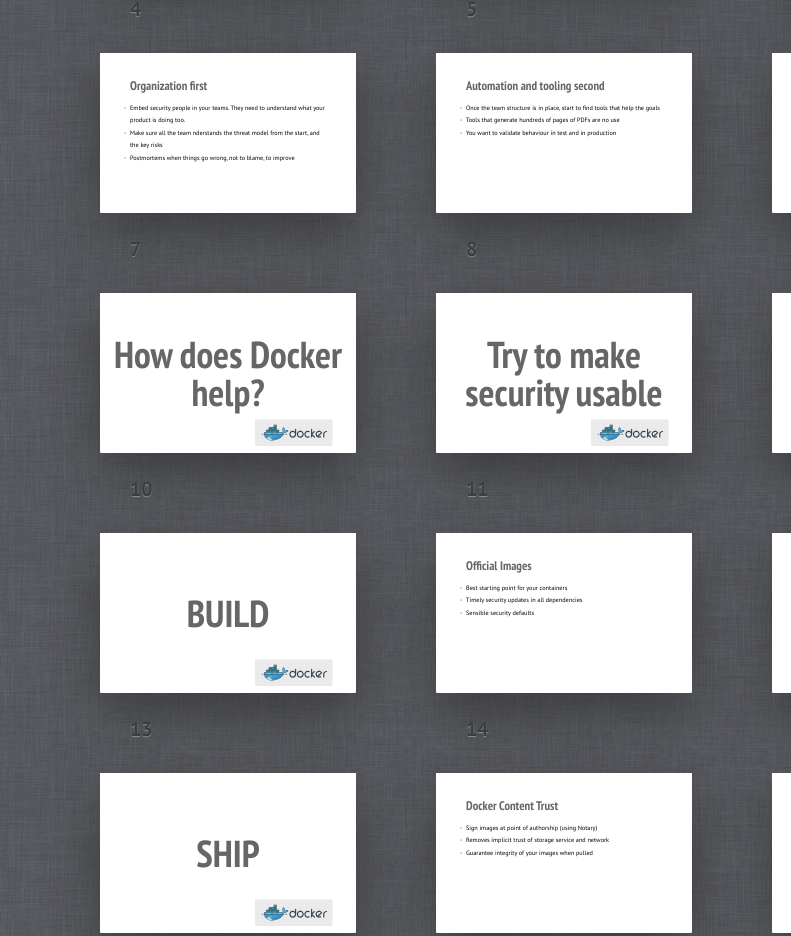
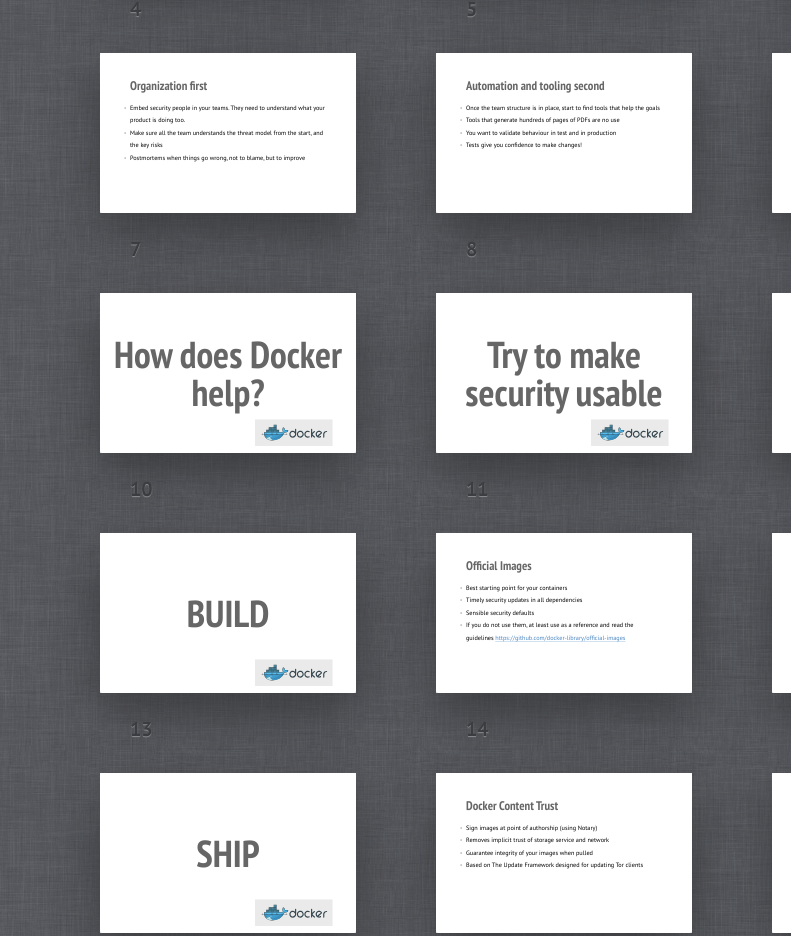
Before and after one commit to justincormack/devoxx2016, a plain HTML site: page index.html in a window 1280 px wide. Shown: the part 657-1593 px from the top of the page, 0-791 px from the left. Drawn offline with Linux system fonts and the light colour scheme.

Commit message:
improve
Signed-off-by: Justin Cormack <justin.cormack@docker.com>

```diff
--- a/index.html
+++ b/index.html
@@ -101,8 +101,8 @@
 <h2>Organization first</h2>
 <ul>
 <li>Embed security people in your teams. They need to understand what your product is doing too.
-<li>Make sure all the team nderstands the threat model from the start, and the key risks
-<li>Postmortems when things go wrong, not to blame, to improve
+<li>Make sure all the team understands the threat model from the start, and the key risks
+<li>Postmortems when things go wrong, not to blame, but to improve
 </ul>
 </div>
 </section>
@@ -115,6 +115,7 @@
 <li>Once the team structure is in place, start to find tools that help the goals
 <li>Tools that generate hundreds of pages of PDFs are no use
 <li>You want to validate behaviour in test and in production
+<li>Tests give you confidence to make changes!
 </ul>
 </div>
 </section>
@@ -166,6 +167,7 @@
 <li>Best starting point for your containers
 <li>Timely security updates in all dependencies
 <li>Sensible security defaults
+<li>If you do not use them, at least use as a reference and read the guidelines <a href="https://github.com/docker-library/official-images">https://github.com/docker-library/official-images</a>
 </ul>
 </div>
 </section>
@@ -199,6 +201,7 @@
 <li>Sign images at point of authorship (using Notary)
 <li>Removes implicit trust of storage service and network
 <li>Guarantee integrity of your images when pulled
+<li>Based on The Update Framework designed for updating Tor clients
 </ul>
 </div>
 </section>
```
